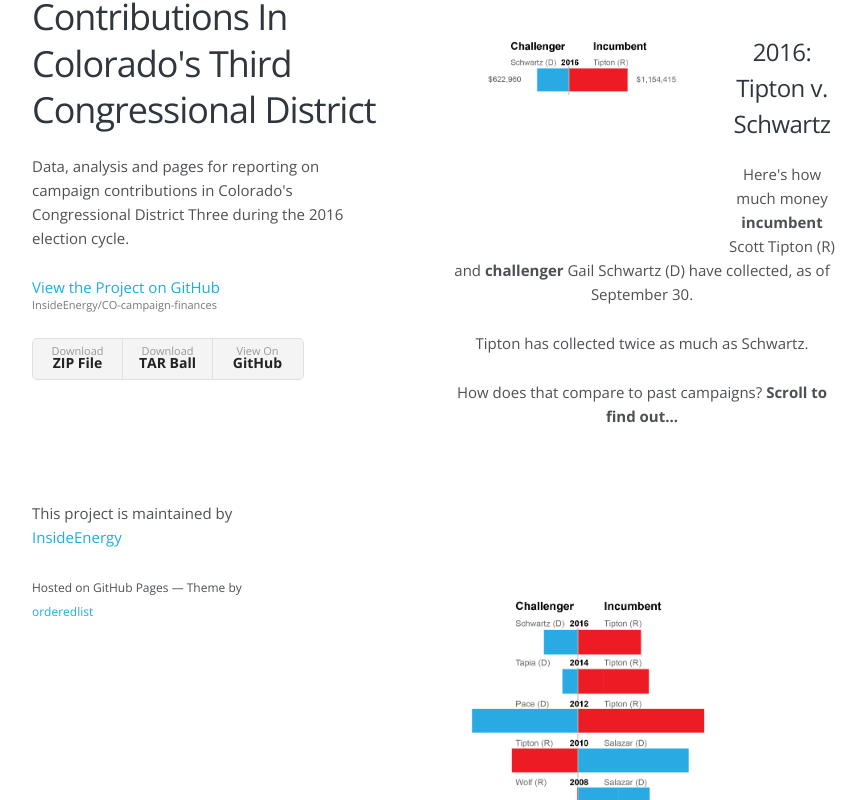
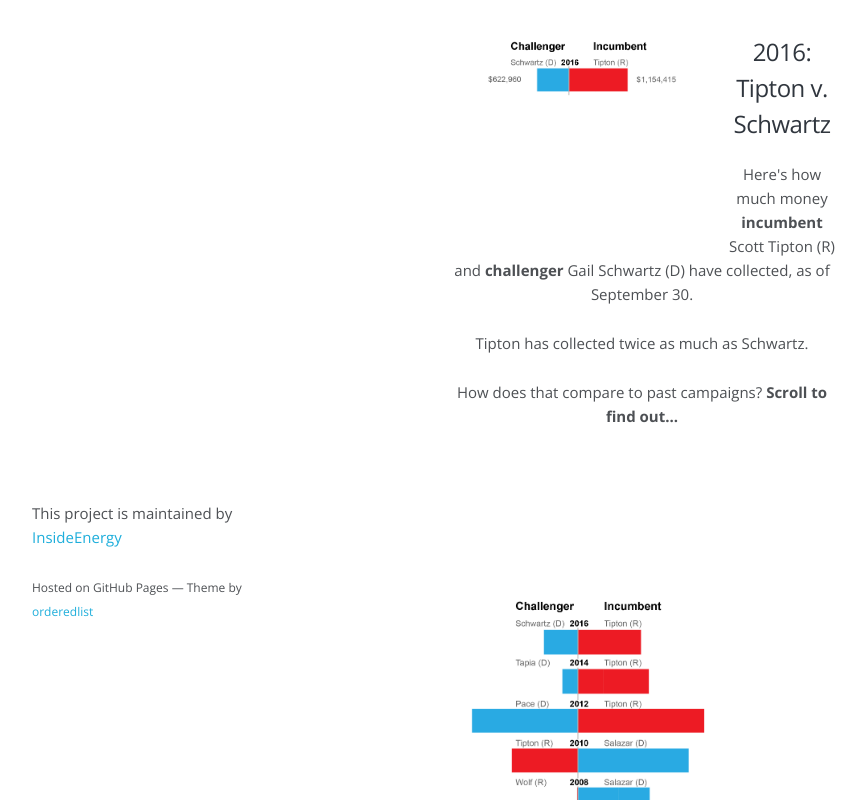
Before and after one commit to InsideEnergy/CO-campaign-finances, a plain HTML site: page index.html in a window 1280 px wide. Shown: the part 103-903 px from the top of the page, without its empty margins (178-1044 px from the left). Drawn offline with nearby package versions, Linux system fonts and the light colour scheme; a script that the page names is missing.

Commit message:
removed header

```diff
--- a/index.html
+++ b/index.html
@@ -18,19 +18,7 @@
   </head>
   <body>
     <div class="wrapper">
-      <header>
-        <h3>Campaign Contributions In Colorado's Third Congressional District</h3>
-        <p>Data, analysis and pages for reporting on campaign contributions in Colorado&#39;s Congressional District Three during the 2016 election cycle.</p>
 
-        <p class="view"><a href="https://github.com/InsideEnergy/CO-campaign-finances">View the Project on GitHub <small>InsideEnergy/CO-campaign-finances</small></a></p>
-
-
-        <ul>
-          <li><a href="https://github.com/InsideEnergy/CO-campaign-finances/zipball/master">Download <strong>ZIP File</strong></a></li>
-          <li><a href="https://github.com/InsideEnergy/CO-campaign-finances/tarball/master">Download <strong>TAR Ball</strong></a></li>
-          <li><a href="https://github.com/InsideEnergy/CO-campaign-finances">View On <strong>GitHub</strong></a></li>
-        </ul>
-      </header>
       <section>
         <h3>
 <a id="welcome-to-github-pages" class="anchor" href="#welcome-to-github-pages" aria-hidden="true"><span aria-hidden="true" class="octicon octicon-link"></span></a>Welcome to GitHub Pages.</h3>
```
